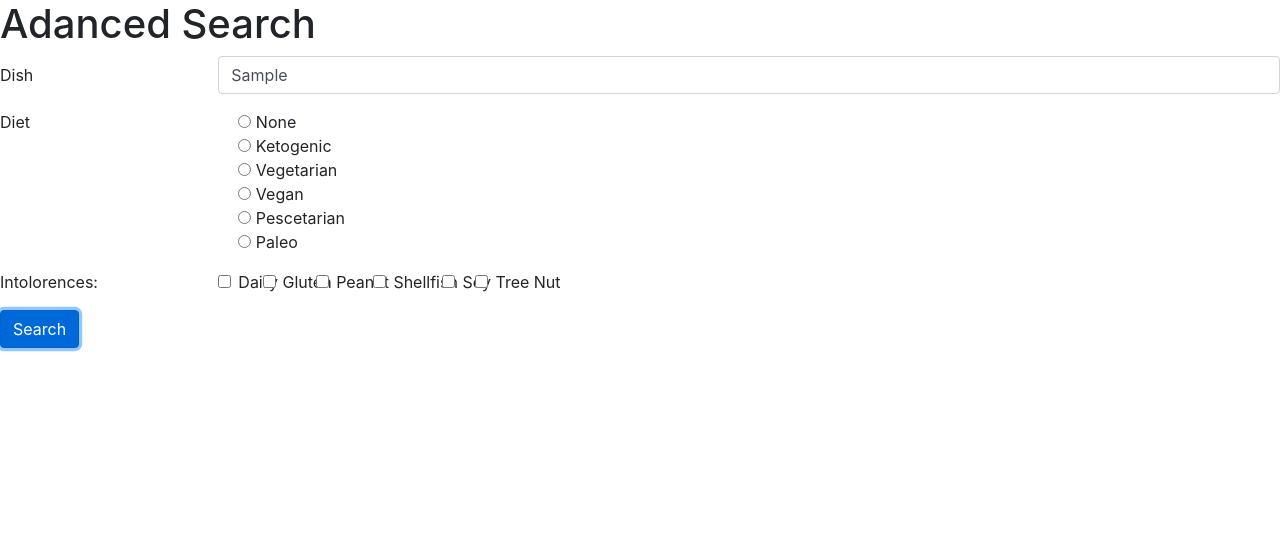
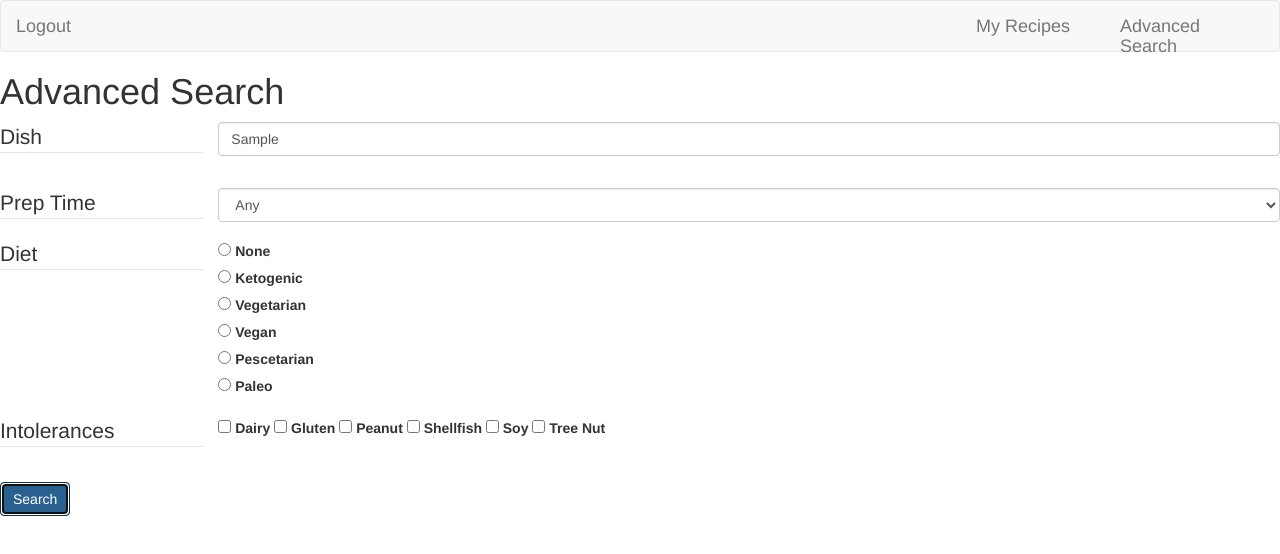
Before and after one commit to meliabt19/Recipes-Project, a website: page public/advanced-search.html in a window 1280 px wide. Both pictures are taken after typing "Sample" into the empty fields and a click on the button "Search". Drawn offline with nearby package versions, Linux system fonts and the light colour scheme; no server answers.

Commit message:
Nick branch (#10)
* Added name fields in signup form, added validation

* Added Global search query

* Added html template

* Completed global Search front-end

* Added HTML routes for details.html file and steps.html files

* added Tevin's advance search files to my branch

* bug fixed steps.js file. Added advanced-search route

* Refactored steps.js and details.js file by removing extra ajax call. added My recipe route

* Refactored code

```diff
--- a/public/advanced-search.html
+++ b/public/advanced-search.html
@@ -5,24 +5,59 @@
     <meta charset="UTF-8">
     <meta name="viewport" content="width=device-width, initial-scale=1.0">
     <link rel="stylesheet" href="https://maxcdn.bootstrapcdn.com/bootswatch/3.3.7/lumen/bootstrap.min.css">
+    <link href="../stylesheets/style.css" rel="stylesheet">
     <title>Advanced Search</title>
 </head>
 
 <body>
+    <nav class="navbar navbar-default">
+        <div class="container-fluid">
+          <div class="navbar-header">
+            <a class="navbar-brand" href="/logout">
+              Logout
+            </a>
+            <a class="navbar-brand link" href="/advanced-search">
+                Advanced Search
+            </a>
+            <a class="navbar-brand link" href="/members">
+                My Recipes
+              </a>
+          </div>
+        </div>
+      </nav>
 
-    <h1>Adanced Search</h1>
+    <h1>Advanced Search</h1>
 
     <form id="advanced-search">
         <div class="form-group row">
 
-            <label for="inputEmail3" class="col-sm-2 col-form-label">Dish</label>
+            <legend class="col-form-label col-sm-2 pt-0">Dish</legend>
             <div class="col-sm-10">
                 <input class="form-control" id="dish">
+                <div style="display: none" id="search-error-alert" class="alert alert-danger" role="alert">
+                    <span class="glyphicon glyphicon-exclamation-sign" aria-hidden="true"></span>
+                    <span class="sr-only">Error:</span> <span id="search-error-msg"></span>
+                </div>
             </div>
 
         </div>
 
         <fieldset class="form-group">
+
+            <div class="row">
+                <legend class="col-form-label col-sm-2 pt-0">Prep Time</legend>
+                <div class="col-sm-10">
+                    <div class="form-group">
+                        <select id="prep-time" class="form-control" id="exampleFormControlSelect1">
+                        <option value="any">Any</option>
+                        <option value="15">15 minutes</option>
+                        <option value="30">30 minutes</option>
+                        <option value="45">45 minutes</option>
+                        <option value="60">60 minutes</option>
+                        </select>
+                    </div>
+                </div>
+            </div>
 
             <div class="row">
                 <legend class="col-form-label col-sm-2 pt-0">Diet</legend>
@@ -69,7 +104,7 @@
         </fieldset>
 
         <div class="form-group row">
-            <div class="col-sm-2">Intolorences:</div>
+            <legend class="col-form-label col-sm-2 pt-0">Intolerances</legend>
             <div class="col-sm-10">
                 <div class="form-check">
                     <input class="form-check-input" type="checkbox" name="allergy" value="dairy">
--- a/public/js/advanced-search.js
+++ b/public/js/advanced-search.js
@@ -1,14 +1,37 @@
-const API_KEY = 'e88644c6c9354e7795a330f1d321bc90';
+const API_KEY = '520acba345fb4fc582e4496d65f38cef';
 
 $(document).ready(() => {
 
   $('#advanced-search').on('submit', (event) => {
 
     event.preventDefault();
+    $('#advanced-search-results').empty();
 
     const dishInput = $('#dish').val();
+
+    const validInput = validateSearchInput(dishInput);
+
+    if (validInput) {
+      hideError('#search-error-alert');
+    } else {
+      textInputError('#search-error-alert', '#search-error-msg', 'Invalid search field. Must be alphabetical and cannot contain punctuation marks.');
+      return;
+    }
+
     const dishTrimmed = dishInput.trim();
     const dishString = dishTrimmed.replace(/ /g, ',+');
+
+    const prepTimeInput = $('#prep-time').val();
+
+    let prepTime;
+
+    if (prepTimeInput !== 'any') {
+      prepTime = prepTimeInput;
+    } else {
+      prepTime = null;
+    }
+
+    console.log('prepTime: ' + prepTime);
 
     const dietInput = $('input[name=diet]:checked').val();
 
@@ -17,7 +40,7 @@ $(document).ready(() => {
       allergyInput.push($(this).val());
     });
 
-    const query = `https://api.spoonacular.com/recipes/complexSearch?query=${dishString}&diet=${dietInput}&intolerances=${allergyInput}&apiKey=${API_KEY}`;
+    const query = `https://api.spoonacular.com/recipes/complexSearch?query=${dishString}&maxReadyTime=${prepTime}&addRecipeInformation=true&instructionsRequired=true&diet=${dietInput}&intolerances=${allergyInput}&apiKey=${API_KEY}`;
 
     $.ajax({
       url: query,
@@ -41,6 +64,17 @@ $(document).ready(() => {
     });
 
   });
+
+});
+
+const textInputError = (type, messageContainer, message) => {
+  $(type + ' ' + messageContainer).text(message);
+  $(type).fadeIn(500);
+};
+
+const hideError = type => {
+  $(type).hide();
+};
 
 const createRecipeCard = (recipe) => {
 
@@ -82,6 +116,20 @@ $(document).ready(() => {
 const viewRecipeDetails = id => {
   event.preventDefault();
   console.log(id);
+
+  $.get(`/details/${id}`).then(function() {
+    window.location.replace(`/details/${id}`);
+    // If there's an error, log the error
+  }).catch(handleDetailsErr);
+
 };
 
-});
+const handleDetailsErr = err => {
+  console.log(err);
+};
+
+const validateSearchInput = input => {
+  var rmSp = input.trim();
+  var result = rmSp.search(/^[A-Za-z\s']+$/); //check to make sure the input is alphabetical
+  return (result === 0 ? true : false); //return true if it is alphabetical, false if not
+};
```
Also changed, not shown: public/details.html (+5 -1 lines), public/js/details.js (+17 -5 lines), public/js/steps.js (+0 -49 lines), public/members.html (+3 -0 lines), public/steps.html (+3 -0 lines). Lines whose indentation alone changed are shown as unchanged.
